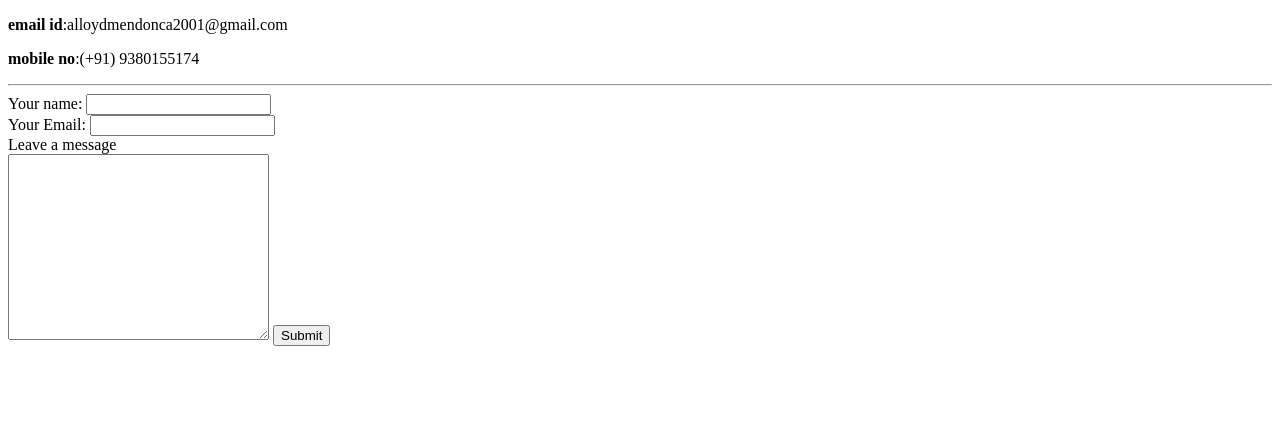
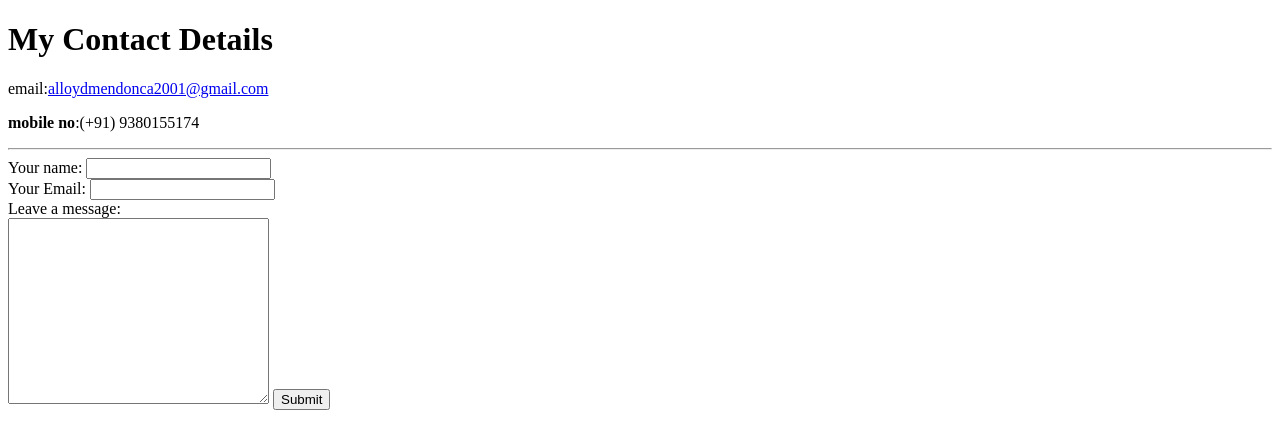
Before and after one commit to alloydm/cv, a plain HTML site: page contact.html in a window 1280 px wide. Drawn offline with Linux system fonts and the light colour scheme.

Commit message:
Update contact.html

```diff
--- a/contact.html
+++ b/contact.html
@@ -3,9 +3,12 @@
   <head>
     <meta charset="utf-8">
     <title>Contact Information</title>
+    <link rel="stylesheet" href="css/style.css">
   </head>
-  <body>
-    <p><strong>email id</strong>:alloydmendonca2001@gmail.com</p>
+  <body >
+    <h1>My Contact Details</h1>
+    <p>email:<a href="mailto:alloydmendonca2001@gmail.com">alloydmendonca2001@gmail.com</a></p>
+
     <p><strong>mobile no</strong>:(+91) 9380155174</p>
     <hr>
     <form  action="mailto:savioalloyd@gmail.com" method="post" enctype="text/plain">
@@ -16,9 +19,9 @@
       <label>Your Email:</label>
       <input type="email" required="required" >
       <br>
-      <label>Leave a message</label>
+      <label>Leave a message:</label>
       <br>
-      <textarea name="name" rows="12" cols="30"></textarea>
+      <textarea  rows="12" cols="30"></textarea>
       <input type="submit" >
 
     </form>
```
